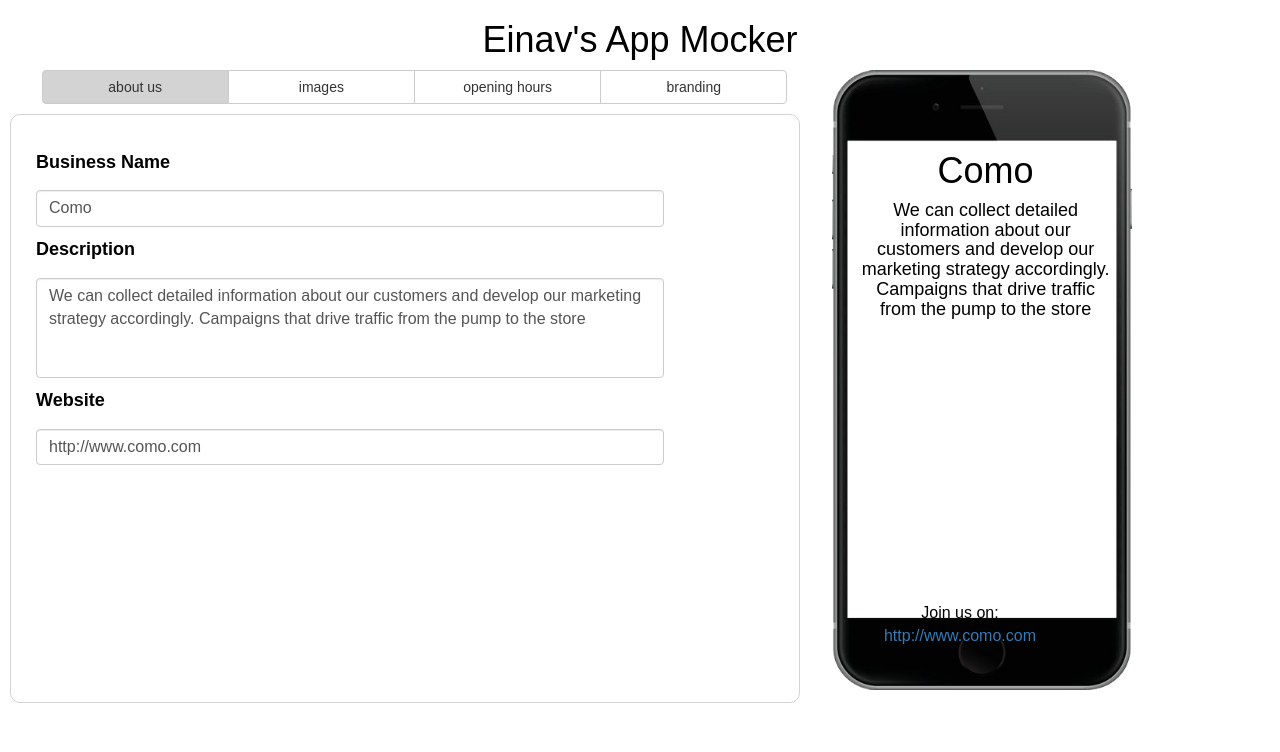
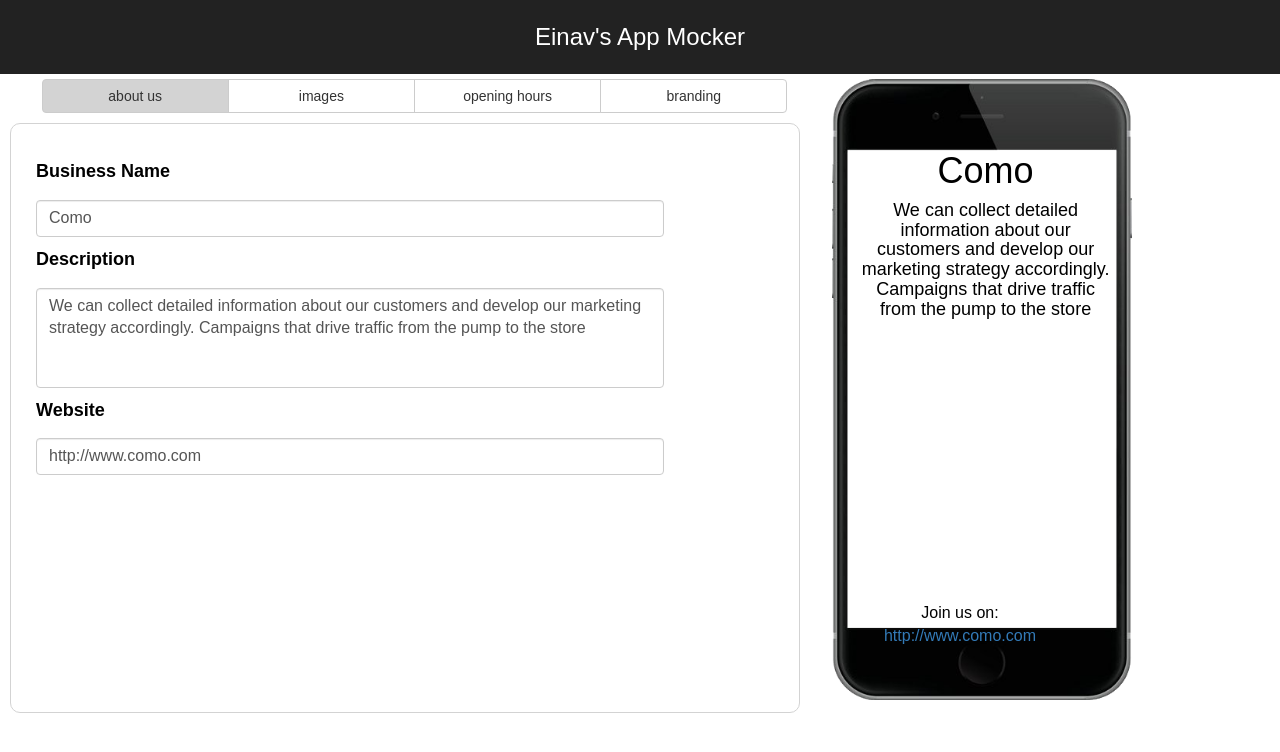
Before and after one commit to nushicoco/AppMocks, a React (Create React App) app in the folder client/: page / in a window 1280 px wide. Shown: the top 752 px of the page. Built offline with nearby package versions, Linux system fonts and the light colour scheme.

Commit message:
added my header

```diff
--- a/client/src/App.css
+++ b/client/src/App.css
@@ -7,11 +7,17 @@
   height: 80px;
 }
 
-.App-header {
+.app-header {
   background-color: #222;
-  height: 150px;
   padding: 20px;
   color: white;
+  font-size: x-large;
+  /*border-bottom: white 7px solid;*/
+}
+
+.divider {
+    height: 5px;
+    /*background-color: white;*/
 }
 
 .App-intro {
@@ -64,7 +70,7 @@
 
 .in-phone{
     position: absolute;
-    bottom: -520px;
+    bottom: -550px;
     left: 0;
     width: 75%;
     overflow: scroll;
@@ -110,6 +116,7 @@
 
     .app-container {
         display: flex;
+        padding-bottom: 50px;
     }
 
     .viewer-pane{
@@ -150,7 +157,7 @@
 
 @media screen and (min-width: 990px) and (max-width: 1200px) {
     .in-phone{
-        height: 60%;
+        height: 57%;
     }
 
     .in-phone-view{
--- a/client/src/App.js
+++ b/client/src/App.js
@@ -13,6 +13,7 @@
     this.state = {
       tabs:routes,
       currentTab:routes[0],
+
       // DEBUG todo remove this
       apiToken:"6162723-c19e8770101d3873c953539fa",
       companyName:"Como",
@@ -48,7 +49,6 @@
         {days: {start: "Tuesday", end:"Saturday"},
           hours: {start: "10:00", end:"16:00"}}
       ]
-
     }
   }
 
@@ -88,7 +88,8 @@
 
     return (
       <div className="App" style={this.getStyle()}>
-        <div> <h1>Einav's App Mocker</h1></div>
+        <div className="app-header">Einav's App Mocker</div>
+        <div className="divider"></div>
         <div className="app-container">
           <div className="right-panel">
             <div className="navigation">
```
